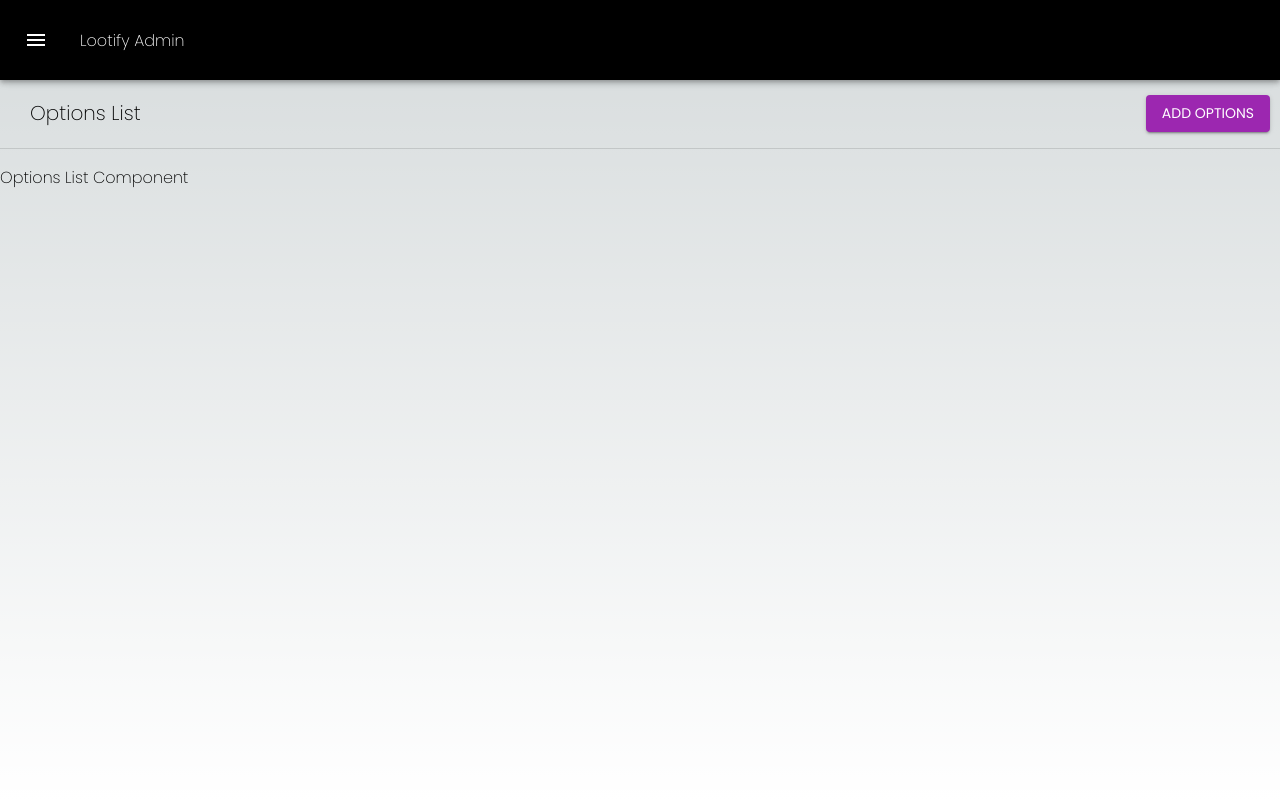
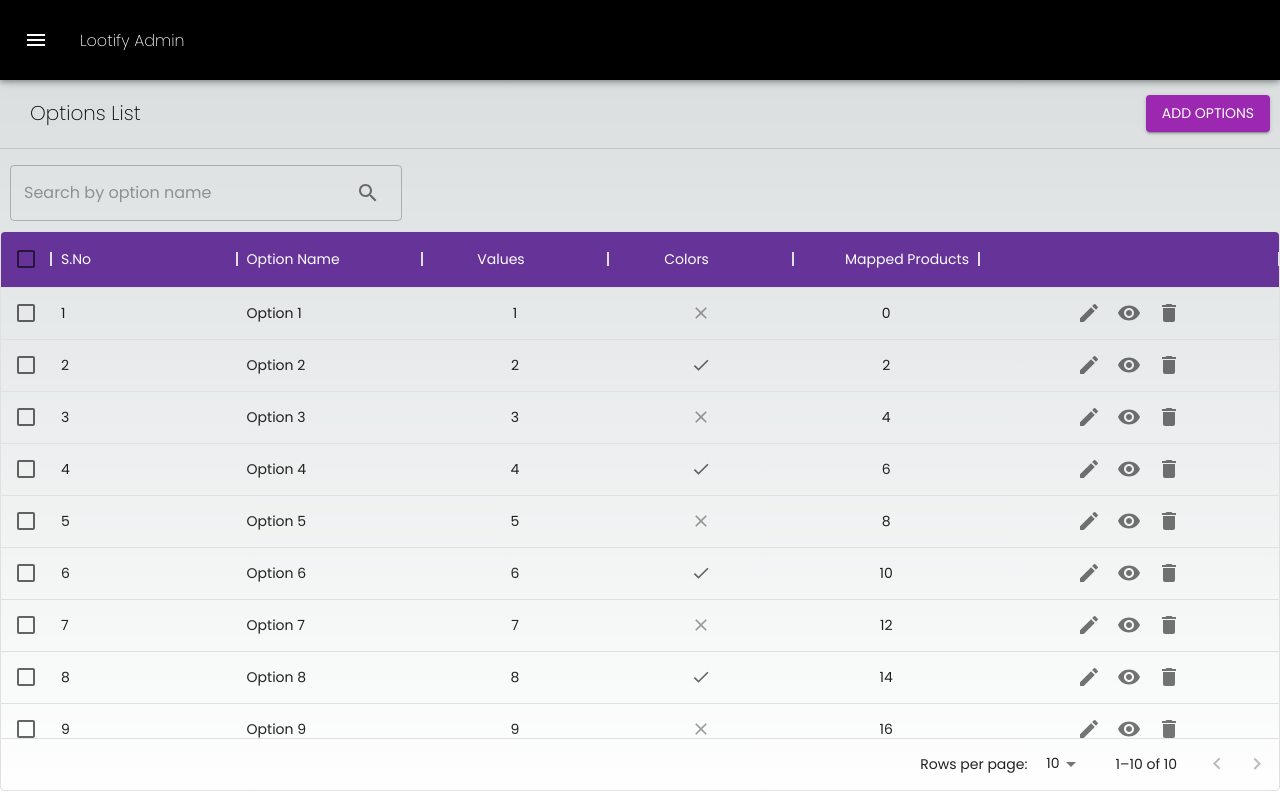
Before and after one commit to vishwakanth183/Lootify, a Next.js app in the folder lootify-admin/: page /admin/drawermenu/products/options in a window 1280 px wide. Built offline with nearby package versions, Linux system fonts and the light colour scheme.

Commit message:
options list partial implementation & common toast,search

```diff
--- a/lootify-admin/package.json
+++ b/lootify-admin/package.json
@@ -13,6 +13,7 @@
     "@emotion/styled": "^11.11.0",
     "@mui/icons-material": "^5.15.6",
     "@mui/material": "^5.15.6",
+    "@mui/x-data-grid": "^6.19.3",
     "@reduxjs/toolkit": "^2.1.0",
     "axios": "^1.6.7",
     "formik": "^2.4.5",
@@ -21,6 +22,7 @@
     "react-colorful": "^5.6.1",
     "react-dom": "^18",
     "react-redux": "^9.1.0",
+    "react-toastify": "^10.0.4",
     "sass": "^1.70.0",
     "yup": "^1.3.3"
   },
--- a/lootify-admin/src/components/products/options/optionsList/dummy-data.json
+++ b/lootify-admin/src/components/products/options/optionsList/dummy-data.json
@@ -3,60 +3,70 @@
     "optionName": "Option 1",
     "optionValueLength": 1,
     "colors": false,
-    "mappedProducts": 0
+    "mappedProducts": 0,
+    "id": 1
   },
   {
     "optionName": "Option 2",
     "optionValueLength": 2,
     "colors": true,
-    "mappedProducts": 2
+    "mappedProducts": 2,
+    "id": 2
   },
   {
     "optionName": "Option 3",
     "optionValueLength": 3,
     "colors": false,
-    "mappedProducts": 4
+    "mappedProducts": 4,
+    "id": 3
   },
   {
     "optionName": "Option 4",
     "optionValueLength": 4,
     "colors": true,
-    "mappedProducts": 6
+    "mappedProducts": 6,
+    "id": 4
   },
   {
     "optionName": "Option 5",
     "optionValueLength": 5,
     "colors": false,
-    "mappedProducts": 8
+    "mappedProducts": 8,
+    "id": 5
   },
   {
     "optionName": "Option 6",
     "optionValueLength": 6,
     "colors": true,
-    "mappedProducts": 10
+    "mappedProducts": 10,
+    "id": 6
   },
   {
     "optionName": "Option 7",
     "optionValueLength": 7,
     "colors": false,
-    "mappedProducts": 12
+    "mappedProducts": 12,
+    "id": 7
   },
   {
     "optionName": "Option 8",
     "optionValueLength": 8,
     "colors": true,
-    "mappedProducts": 14
+    "mappedProducts": 14,
+    "id": 8
   },
   {
     "optionName": "Option 9",
     "optionValueLength": 9,
     "colors": false,
-    "mappedProducts": 16
+    "mappedProducts": 16,
+    "id": 9
   },
   {
     "optionName": "Option 10",
     "optionValueLength": 10,
     "colors": true,
-    "mappedProducts": 18
+    "mappedProducts": 18,
+    "id": 10
   }
 ]
--- a/lootify-admin/src/components/products/options/optionsList/optionsListComponent.module.scss
+++ b/lootify-admin/src/components/products/options/optionsList/optionsListComponent.module.scss
@@ -1,2 +1,25 @@
 .mainListView {
+  height: 70vh;
+  width: "100%";
+  //   overflow-y: scroll;
 }
+
+.searchView {
+  display: flex;
+  align-items: center;
+  margin-left: 10px;
+  margin-bottom: 10px;
+}
+
+.tableHeader {
+  background-color: red;
+}
+
+.css-12wnr2w-MuiButtonBase-root-MuiCheckbox-root.Mui-checked,
+.css-12wnr2w-MuiButtonBase-root-MuiCheckbox-root.MuiCheckbox-indeterminate {
+  color: rebeccapurple;
+}
+
+.testColor {
+  color: green;
+}
--- a/lootify-admin/src/components/products/options/optionsList/optionsListComponent.tsx
+++ b/lootify-admin/src/components/products/options/optionsList/optionsListComponent.tsx
@@ -1,17 +1,14 @@
-import React from "react";
-import Table from "@mui/material/Table";
-import TableBody from "@mui/material/TableBody";
-import TableCell from "@mui/material/TableCell";
-import TableContainer from "@mui/material/TableContainer";
-import TableHead from "@mui/material/TableHead";
-import TableRow from "@mui/material/TableRow";
-import Paper from "@mui/material/Paper";
+import React, { FC } from "react";
+import { DataGrid, GridColDef, GridValueGetterParams } from "@mui/x-data-grid";
 
 import "../../../../shared/scss/appbar.scss";
-import "./optionsListComponent.module.scss";
+import optionsListStyle from "./optionsListComponent.module.scss";
 import optionsData from "./dummy-data.json";
 import AddHeaderComponent from "@/src/shared/components/addHeader/addHeaderComponent";
 import ComponentView from "@/src/shared/components/componentView/componentView";
+import CommonSearchInput from "@/src/shared/components/search/commonSearchInput";
+import { IconButton } from "@mui/material";
+import { Delete, Edit, RemoveRedEye } from "@mui/icons-material";
 
 interface optionItem {
   optionName: String;
@@ -20,12 +17,83 @@ interface optionItem {
   mappedProducts: number;
 }
 
-const OptionsListComponent = () => {
+const OptionsListComponent: FC<{}> = () => {
+  const columns: GridColDef[] = [
+    { field: "id", headerName: "S.No", headerClassName: "tableHeader", flex: 1 },
+    { field: "optionName", type: "string", headerName: "Option Name", flex: 1 },
+    { field: "optionValueLength", headerName: "Values", align: "center", headerAlign: "center", flex: 1 },
+    {
+      field: "colors",
+      headerName: "Colors",
+      type: "boolean",
+      flex: 1,
+    },
+    {
+      field: "mappedProducts",
+      headerName: "Mapped Products",
+      flex: 1,
+      type: "number",
+      align: "center",
+    },
+    {
+      field: "actions",
+      headerName: "",
+      minWidth: 300,
+      flex: 1,
+      type: "number",
+      align: "center",
+      headerAlign: "center",
+      disableColumnMenu: true,
+      sortable: false,
+      groupable: false,
+      renderCell: () => {
+        return (
+          <div>
+            <IconButton>
+              <Edit />
+            </IconButton>
+            <IconButton>
+              <RemoveRedEye />
+            </IconButton>
+            <IconButton>
+              <Delete />
+            </IconButton>
+          </div>
+        );
+      },
+    },
+  ];
+
   return (
     <React.Fragment>
       <ComponentView>
         <AddHeaderComponent href={"/admin/drawermenu/products/options/new"} title={"Options List"} buttonTitle={"Add Options"} />
-        <div>Options List Component</div>
+        <div className={optionsListStyle.searchView}>
+          <CommonSearchInput placeholder="Search by option name" />
+        </div>
+        <div className={optionsListStyle.mainListView}>
+          <DataGrid
+            rows={optionsData}
+            columns={columns}
+            initialState={{
+              pagination: {
+                paginationModel: { page: 0, pageSize: 10 },
+              },
+            }}
+            pageSizeOptions={[5, 10]}
+            checkboxSelection
+            disableRowSelectionOnClick
+            disableColumnMenu
+            classes={{
+              columnHeaderCheckbox: "red",
+            }}
+            sx={{
+              "& .css-12wnr2w-MuiButtonBase-root-MuiCheckbox-root.Mui-checked": {
+                color: "#5ab155",
+              },
+            }}
+          />
+        </div>
       </ComponentView>
     </React.Fragment>
   );
--- /dev/null
+++ b/lootify-admin/src/shared/components/search/commonSearchInput.tsx
@@ -0,0 +1,22 @@
+import React, { FC } from "react";
+import { IconButton, InputAdornment, TextField, TextFieldProps } from "@mui/material";
+import { Search } from "@mui/icons-material";
+
+const CommonSearchInput: FC<TextFieldProps> = props => {
+  return (
+    <TextField
+      {...props}
+      InputProps={{
+        endAdornment: (
+          <InputAdornment position="end">
+            <IconButton>
+              <Search />
+            </IconButton>
+          </InputAdornment>
+        ),
+      }}
+    />
+  );
+};
+
+export default CommonSearchInput;
--- a/lootify-admin/src/shared/muistyles/customProvider.ts
+++ b/lootify-admin/src/shared/muistyles/customProvider.ts
@@ -7,4 +7,29 @@ export const customMuiTheme = createTheme({
   typography: {
     fontFamily: poppins.style.fontFamily,
   },
+  components: {
+    MuiDataGrid: {
+      styleOverrides: {
+        root: {
+          "& .MuiDataGrid-cell:focus": {
+            outline: "none !important", // Set outline to none to remove the blue border
+          },
+          "& .MuiDataGrid-columnHeader": {
+            outline: "none !important", // Remove blue border on header cells
+            backgroundColor: "rebeccapurple",
+            color: "white",
+          },
+          "& .MuiDataGrid-cell:focus-within": {
+            outline: "none !important", // Remove blue border on header cells
+          },
+        },
+        checkboxSelectionHeader: {
+          // Styles for header checkbox
+          "& .MuiCheckbox-root": {
+            color: "white",
+          },
+        },
+      },
+    },
+  },
 });
```
Also changed, not shown: lootify-admin/src/components/products/options/addEditOptions/addEditOptions.tsx (+10 -2 lines), lootify-admin/src/shared/components/Snackbar/CommonToastContainer.tsx (added, +9 -0 lines), 1 other file (tests, documents, lock files or other folders).
